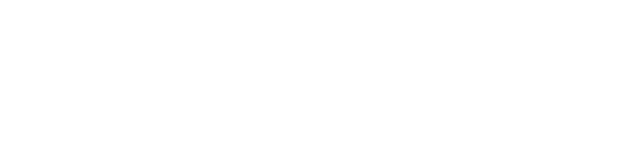
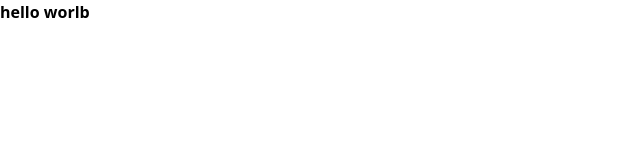
Before and after one commit to Deborah-Kamikazi/Clonepractice, a website: page index.html in a window 1280 px wide. Shown: the whole page, without its empty margins (0-640 px from the left). Drawn offline with Linux system fonts and the light colour scheme.

Commit message:
another change

```diff
--- a/index.html
+++ b/index.html
@@ -8,6 +8,6 @@
 
 </head>
 <body>
-           <h1 class="font-bold text-4xl text-white">hello worlb</h1>
+           <h1 class="font-bold text-4xl text-blue-600g">hello worlb</h1>
 </body>
 </html>
```
